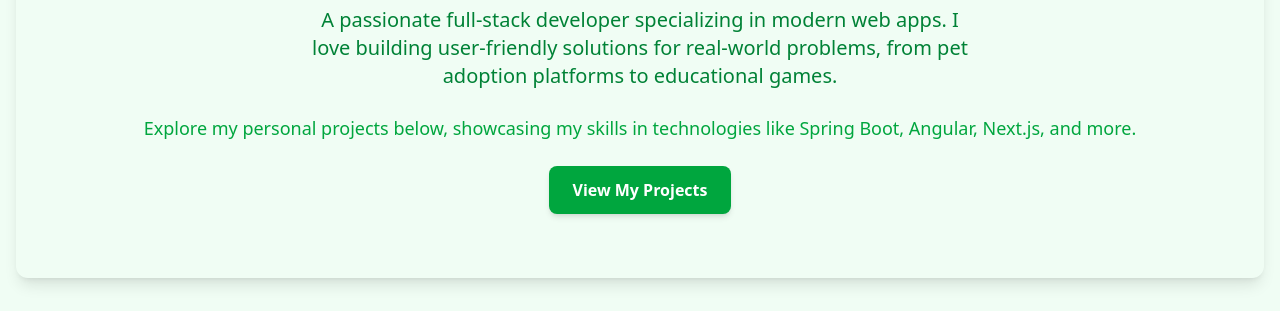
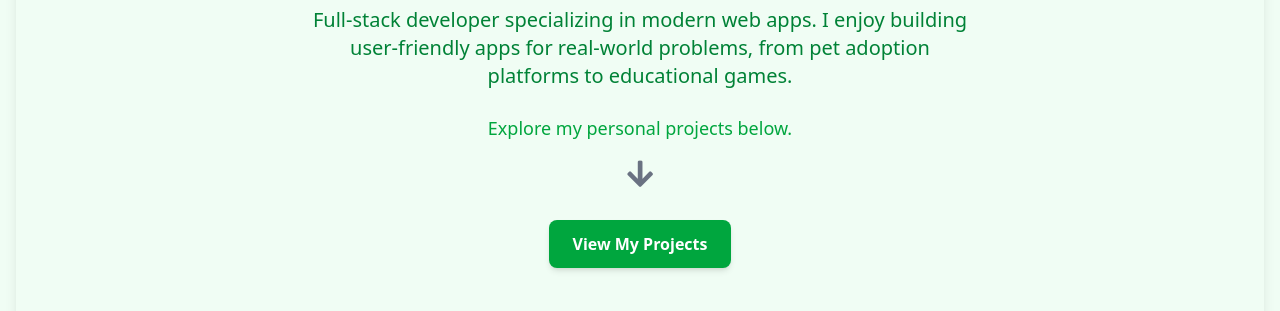
Before and after one commit to rDuca32/Portofolio, a website: page index.html in a window 1280 px wide. Shown: the part 162-473 px from the top of the page. Drawn offline with Linux system fonts and the light colour scheme.

Commit message:
small adds

```diff
--- a/index.html
+++ b/index.html
@@ -10,26 +10,30 @@
     <script src="js/script.js" defer></script>
 
     <link rel="icon" href="images/logo.png">
+    <link href="https://cdnjs.cloudflare.com/ajax/libs/font-awesome/5.15.4/css/all.min.css" rel="stylesheet">
 </head>
 
-<body class="flex flex-col min-h-screen bg-[var(--bg-color)] text-[var(--text-color)] font-sans">
+<body class="flex flex-col min-h-screen bg-(--bg-color) text-(--text-color) font-sans">
 <header>
 
     </header>
 
-    <main class="flex-grow container mx-auto px-4 py-10">
+    <main class="grow container mx-auto px-4 py-10">
     <section class="intro text-center py-16 dark:bg-gray-800 rounded-xl mb-10 shadow-lg">
         <div class="container mx-auto px-4">
             <h1 class="text-5xl font-extrabold text-green-800 dark:text-green-100 mb-4">Hi, I'm Duca Raul</h1>
             <p class="text-xl text-green-700 dark:text-green-300 mb-6 max-w-2xl mx-auto">
-                A passionate full-stack developer specializing in modern web apps. I love building user-friendly solutions for real-world problems, from pet adoption platforms to educational games.
+                Full-stack developer specializing in modern web apps. I enjoy building user-friendly apps for real-world problems, from pet adoption platforms to educational games.
             </p>
             <p class="text-lg text-green-600 dark:text-green-400">
-                Explore my personal projects below, showcasing my skills in technologies like Spring Boot, Angular, Next.js, and more.
+                Explore my personal projects below.
             </p>
-            <a href="#personal-projects" class="inline-block mt-6 px-6 py-3 bg-green-600 text-white font-semibold rounded-lg hover:bg-green-700 transition-colors duration-300 shadow-md">
-                View My Projects
-            </a>
+            <div class="flex flex-col items-center gap-6 mt-6">
+                <i class="fas fa-arrow-down text-gray-500 dark:text-gray-400 animate-bounce text-3xl"></i>
+                <a href="#personal-projects" class="inline-block px-6 py-3 bg-green-600 text-white font-semibold rounded-lg hover:bg-green-700 transition-colors duration-300 shadow-md">
+                    View My Projects
+                </a>
+            </div>
         </div>
     </section>
 
```
Also changed, not shown: dist/output.css.
